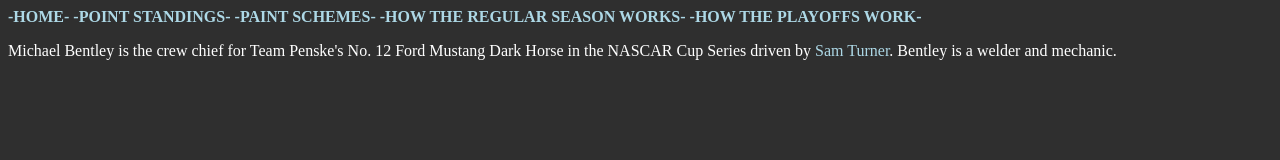
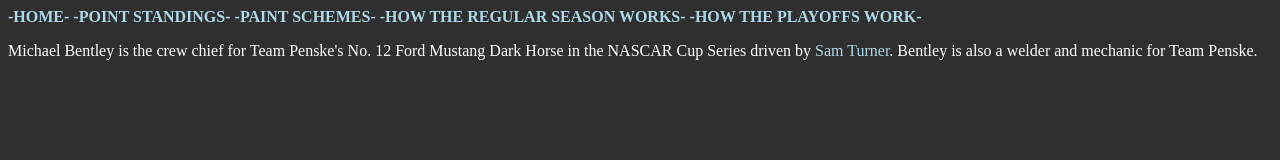
Before and after one commit to theparticleman/alternate-universe-2025-nascar-cup-series, a plain HTML site: page bioMichaelBentley.html in a window 1280 px wide. Drawn offline with Linux system fonts and the light colour scheme.

Commit message:
Update bioMichaelBentley.html

```diff
--- a/bioMichaelBentley.html
+++ b/bioMichaelBentley.html
@@ -13,7 +13,7 @@
 <b><a href="regularSeason.html">-HOW THE REGULAR SEASON WORKS-</a></b>
 <b><a href="playoffs.html">-HOW THE PLAYOFFS WORK-</a></b>
 
-<p>Michael Bentley is the crew chief for Team Penske's No. 12 Ford Mustang Dark Horse in the NASCAR Cup Series driven by <a href="bioSamTurner.html">Sam Turner</a>. Bentley is a welder and mechanic.</p>
+<p>Michael Bentley is the crew chief for Team Penske's No. 12 Ford Mustang Dark Horse in the NASCAR Cup Series driven by <a href="bioSamTurner.html">Sam Turner</a>. Bentley is also a welder and mechanic for Team Penske.</p>
 
 </body>
 </html>
```
